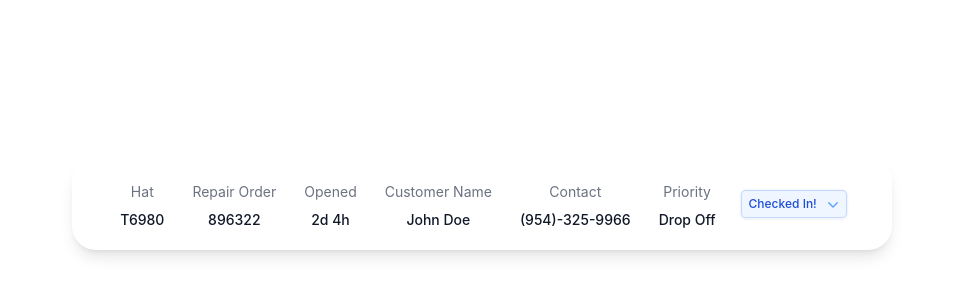
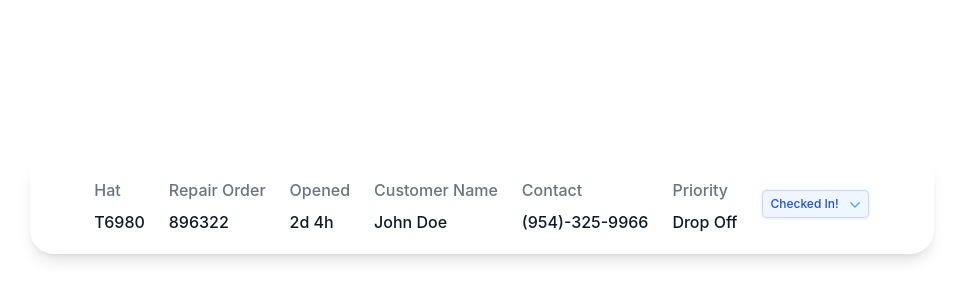
Before and after one commit to andersonasprilla/DealerServiceXpert-V2, a React (Vite) app in the folder client/: page / in a window 1280 px wide. Shown: the part 212-512 px from the top of the page, without its empty margins (158-1121 px from the left). Built offline with nearby package versions, Linux system fonts and the light colour scheme.

Commit message:
update customer component

```diff
--- a/client/src/components/Dropdown/Dropdown.jsx
+++ b/client/src/components/Dropdown/Dropdown.jsx
@@ -1,5 +1,5 @@
 import { Fragment } from 'react';
-import { Menu, Transition, Portal } from '@headlessui/react';
+import { Menu, Transition } from '@headlessui/react';
 import { ChevronDownIcon } from '@heroicons/react/20/solid';
 
 function classNames(...classes) {
@@ -25,8 +25,8 @@ const Dropdown = () => {
           leaveFrom="transform opacity-100 scale-100"
           leaveTo="transform opacity-0 scale-95"
         >
-          <Portal className>
-            <Menu.Items className="absolute right-0 z-10 mt-2 origin-top-right rounded-md bg-white shadow-lg ring-1 ring-black ring-opacity-5 focus:outline-none">
+
+            <Menu.Items className="absolute z-10 mt-2  rounded-md bg-white shadow-lg ring-1 ring-black ring-opacity-5 focus:outline-none">
               <div className="py-1">
                 <Menu.Item>
                   {({ active }) => (
@@ -69,7 +69,7 @@ const Dropdown = () => {
                 </Menu.Item>
               </div>
             </Menu.Items>
-          </Portal>
+
         </Transition>
       </Menu>
     </div>
--- a/client/src/components/Table/Table.jsx
+++ b/client/src/components/Table/Table.jsx
@@ -12,79 +12,49 @@ const customers = [
       status: "Checked In",
     },
 
+
     // More customers...
-];
+  ]
 
-const Table = () => {
+  const Test = () => {
     return (
       <div className="px-4 sm:px-6 lg:px-8 shadow-lg rounded-3xl">
         <div className="mt-8 flow-root">
-        <div className="-mx-4 overflow-x-auto sm:-mx-6 lg:-mx-8">
-          <div className="inline-block min-w-full align-middle sm:px-6 lg:px-8 h-auto">
-            <table className="min-w-full divide-y divide-gray-300">
-              <tbody className="divide-y divide-gray-200 bg-white">
-                {customers.map((customer) => (
-                  <tr key={customer.hatNumber}>
-                    <td className="whitespace-nowrap py-5 pl-4 pr-3 text-sm sm:pl-0">
-                      <div className="flex items-center">
-                        <div className="ml-4">
-                          <div className="mt-1 text-gray-500 ">Hat</div>
-                          <div className="mt-2 font-medium text-gray-900">{customer.hatNumber}</div>
+          {customers.map((customer, index) => (
+            <div key={index} className=" test-sm py-5 pl-4 pr-3 whitespace-nowrap flex min-w-full sm:px-6 lg:px-8 h-auto space-x-6 text-left font-medium sm:pl-0">
+              <div>
+                    <div className="  mt-1 text-gray-500 ">Hat</div>
+                    <div className="mt-2 text-gray-900 ">{customer.hatNumber}</div>
               </div>
+              <div>
+                    <div className="  mt-1 text-gray-500 ">Repair Order</div>
+                    <div className="mt-2 text-gray-900 ">{customer.repairOrder}</div>
               </div>
-                    </td>
-                    <td className="whitespace-nowrap py-5 pl-4 pr-3 text-sm sm:pl-0">
-                      <div className="flex items-center">
-                        <div className="ml-4">
-                          <div className="mt-1 text-gray-500 ">Repair Order</div>
-                          <div className="mt-2 font-medium text-gray-900">{customer.repairOrder}</div>
+              <div>
+                    <div className="  mt-1 text-gray-500">Opened</div>
+                    <div className="mt-2 text-gray-900">{customer.openedAt}</div>
               </div>
+              <div>
+                    <div className="  mt-1 text-gray-500">Customer Name</div>
+                    <div className="mt-2 text-gray-900">{customer.customerName}</div>
               </div>
-                    </td>
-                    <td className="whitespace-nowrap py-5 pl-4 pr-3 text-sm sm:pl-0">
-                      <div className="flex items-center">
-                        <div className="ml-4">
-                          <div className="mt-1 text-gray-500 ">Opened</div>
-                          <div className="mt-2 font-medium text-gray-900">{customer.openedAt}</div>
+              <div>
+                    <div className="  mt-1 text-gray-500">Contact</div>
+                    <div className="mt-2 text-gray-900">{customer.contact}</div>
               </div>
+              <div>
+                    <div className="  mt-1 text-gray-500">Priority</div>
+                    <div className="mt-2 text-gray-900">{customer.priority}</div>
               </div>
-                    </td>
-                    <td className="whitespace-nowrap py-5 pl-4 pr-3 text-sm sm:pl-0">
-                      <div className="flex items-center">
-                        <div className="ml-4">
-                          <div className="mt-1 text-gray-500 ">Customer Name</div>
-                          <div className="mt-2 font-medium text-gray-900">{customer.customerName}</div>
+              <div >
+                    <Dropdown />
               </div>
+
             </div>
-                    </td>
-                    <td className="whitespace-nowrap py-5 pl-4 pr-3 text-sm sm:pl-0">
-                      <div className="flex items-center">
-                        <div className="ml-4">
-                          <div className="mt-1 text-gray-500 ">Contact</div>
-                          <div className="mt-2 font-medium text-gray-900">{customer.contact}</div>
-                        </div>
-                      </div>
-                    </td>
-                    <td className="whitespace-nowrap py-5 pl-4 pr-3 text-sm sm:pl-0">
-                      <div className="flex items-center">
-                        <div className="ml-4">
-                          <div className="mt-1 text-gray-500 ">Priority</div>
-                          <div className="mt-2 font-medium text-gray-900">{customer.priority}</div>
-                        </div>
-                      </div>
-                    </td>
-                    <td className="whitespace-nowrap px-3 py-5 text-sm text-blue-500 relative">
-                      <Dropdown />
-                    </td>
-                  </tr>
           ))}
-              </tbody>
-            </table>
-          </div>
-        </div>
         </div>
       </div>
     );
   };
 
-export default Table;
+export default Test
```
Lines whose indentation alone changed are shown as unchanged.
